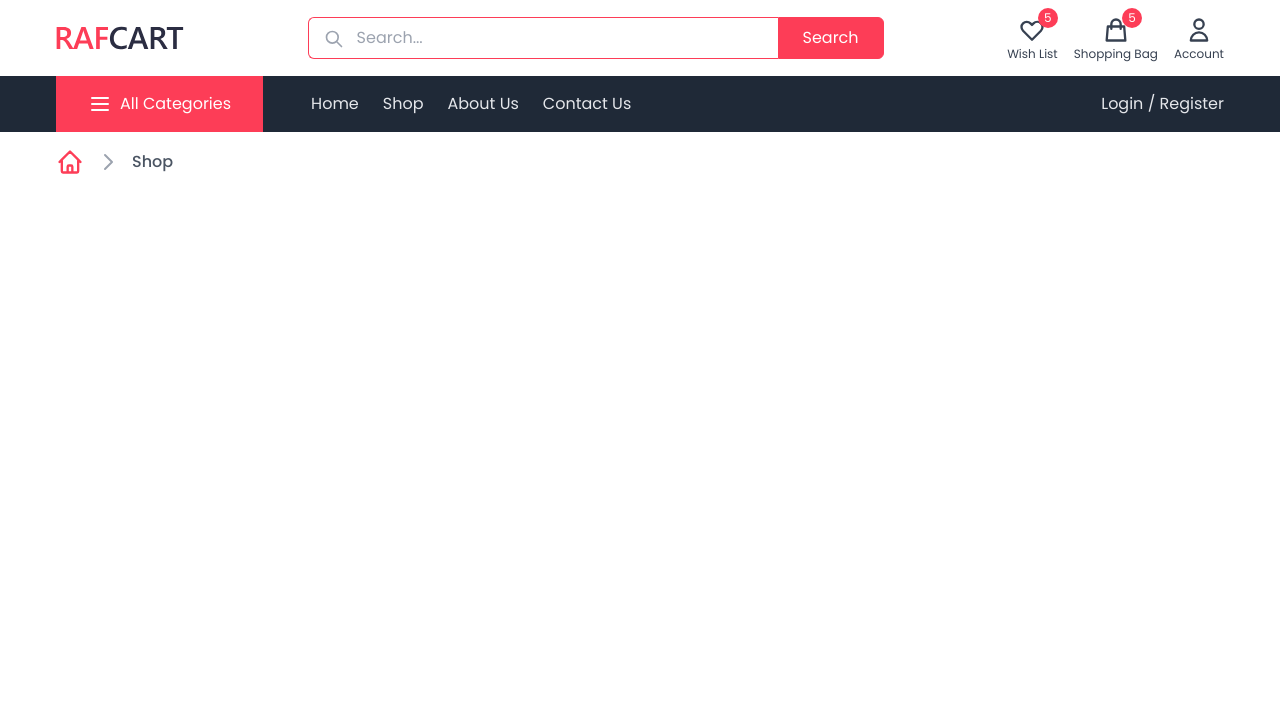
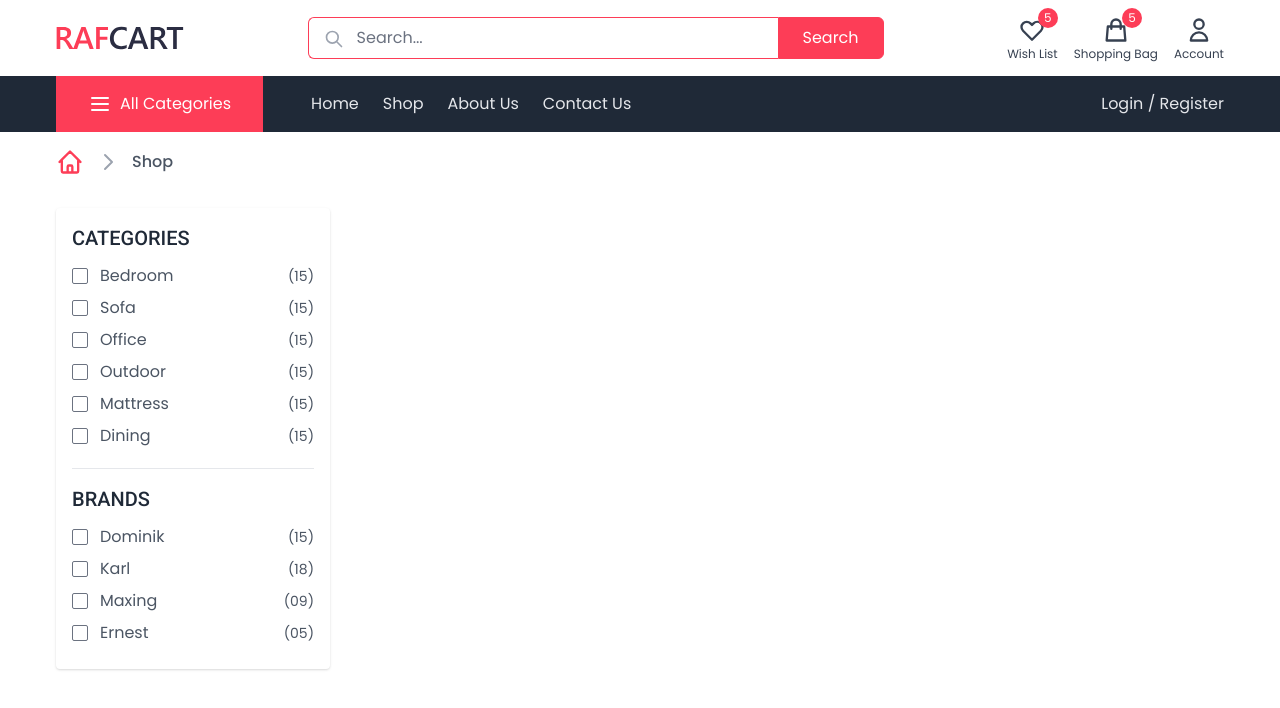
Before and after one commit to Source-Controller/RAF-CART, a Next.js app: page /shop in a window 1280 px wide. Shown: the top 708 px of the page. Built offline with nearby package versions, Linux system fonts and the light colour scheme.

Commit message:
added SideBar component :zap:

```diff
--- a/package.json
+++ b/package.json
@@ -8,6 +8,7 @@
     "start": "next start"
   },
   "dependencies": {
+    "@tailwindcss/forms": "^0.3.3",
     "next": "10.2.3",
     "react": "17.0.2",
     "react-dom": "17.0.2"
--- /dev/null
+++ b/src/components/SideBar.js
@@ -0,0 +1,64 @@
+import { brands, categories } from '@configs/static';
+
+const SideBar = () => {
+  return (
+    <div className='col-span-1 bg-white px-4 pb-6 shadow rounded overflow-hidden'>
+      <div className='divide-y divide-gray-200 space-y-5'>
+        <div>
+          <h2 className='text-xl text-gray-800 pt-4 mb-3 uppercase font-medium'>
+            Categories
+          </h2>
+          <div className='space-y-2'>
+            {categories.map((category, index) => (
+              <div key={index} className='flex items-center'>
+                <input
+                  className='text-primary focus:ring-0 focus:outline-none rounded-sm cursor-pointer'
+                  type='checkbox'
+                  name={category.name}
+                  id={index}
+                />
+                <label
+                  htmlFor={index}
+                  className='text-gray-600 ml-3 cursor-pointer'
+                >
+                  {category.name}
+                </label>
+                <div className='ml-auto text-gray-600 text-sm'>
+                  ({category.items})
+                </div>
+              </div>
+            ))}
+          </div>
+        </div>
+        <div>
+          <h2 className='text-xl text-gray-800 pt-4 mb-3 uppercase font-medium'>
+            Brands
+          </h2>
+          <div className='space-y-2'>
+            {brands.map((brand, index) => (
+              <div key={index} className='flex items-center'>
+                <input
+                  className='text-primary focus:ring-0 focus:outline-none rounded-sm cursor-pointer'
+                  type='checkbox'
+                  name={brand.name}
+                  id={index}
+                />
+                <label
+                  htmlFor={index}
+                  className='text-gray-600 ml-3 cursor-pointer'
+                >
+                  {brand.name}
+                </label>
+                <div className='ml-auto text-gray-600 text-sm'>
+                  ({brand.items})
+                </div>
+              </div>
+            ))}
+          </div>
+        </div>
+      </div>
+    </div>
+  );
+};
+
+export default SideBar;
--- a/src/components/index.js
+++ b/src/components/index.js
@@ -1,2 +1,3 @@
 export { default as Layout } from './Layout';
 export { default as BreadCrumbs } from './BreadCrumbs';
+export { default as SideBar } from './SideBar';
--- /dev/null
+++ b/src/configs/index.js
@@ -0,0 +1 @@
+export const API_URL = process.env.NEXT_API_URL || 'http://localhost:1337';
--- a/src/configs/static.js
+++ b/src/configs/static.js
@@ -8,40 +8,52 @@ module.exports = {
   categories: [
     {
       name: 'Bedroom',
+      items: '15',
       icon: '/images/icons/bed.svg',
       image: '/images/category/category-1.jpg',
       url: '/bedroom',
     },
     {
       name: 'Sofa',
+      items: '15',
       icon: '/images/icons/sofa.svg',
       image: '/images/category/category-2.jpg',
       url: '/sofa',
     },
     {
       name: 'Office',
+      items: '15',
       icon: '/images/icons/office.svg',
       image: '/images/category/category-3.jpg',
       url: '/office',
     },
     {
       name: 'Outdoor',
+      items: '15',
       icon: '/images/icons/terrace.svg',
       image: '/images/category/category-4.jpg',
       url: '/outdoor',
     },
     {
       name: 'Mattress',
+      items: '15',
       icon: '/images/icons/bed-2.svg',
       image: '/images/category/category-5.jpg',
       url: '/mattress',
     },
     {
       name: 'Dining',
+      items: '15',
       icon: '/images/icons/restaurant.svg',
       image: '/images/category/category-6.jpg',
       url: '/dining',
     },
+  ],
+  brands: [
+    { name: 'Dominik', items: '15' },
+    { name: 'Karl', items: '18' },
+    { name: 'Maxing', items: '09' },
+    { name: 'Ernest', items: '05' },
   ],
   features: [
     {
--- a/src/pages/index.js
+++ b/src/pages/index.js
@@ -1,5 +1,6 @@
 import Banner from '@components/Banner';
 import { Category, Feature, ProductWrapper } from '@components/Sections';
+import { API_URL } from '@configs/index';
 
 const HomeScreen = ({ products }) => {
   return (
@@ -12,12 +13,12 @@ const HomeScreen = ({ products }) => {
   );
 };
 export const getServerSideProps = async () => {
-  const res = await fetch('http://localhost:1337/products');
+  const res = await fetch(`${API_URL}/products`);
   const products = await res.json();
 
   return {
     props: {
-      products
+      products,
     },
   };
 };
--- a/src/pages/shop.js
+++ b/src/pages/shop.js
@@ -1,9 +1,12 @@
-import BreadCrumbs from '@components/BreadCrumbs';
+import { BreadCrumbs, SideBar } from '@components/index';
 
 const ShopScreen = () => {
   return (
     <>
       <BreadCrumbs items={['Shop']} />
+      <div className='container grid grid-cols-4 gap-6 pt-4 pb-16 items-center'>
+        <SideBar />
+      </div>
     </>
   );
 };
--- a/tailwind.config.js
+++ b/tailwind.config.js
@@ -26,5 +26,5 @@ module.exports = {
       visibility: ['group-hover'],
     },
   },
-  plugins: [],
+  plugins: [require('@tailwindcss/forms')],
 };
```
Also changed, not shown: 1 other file (tests, documents, lock files or other folders).
